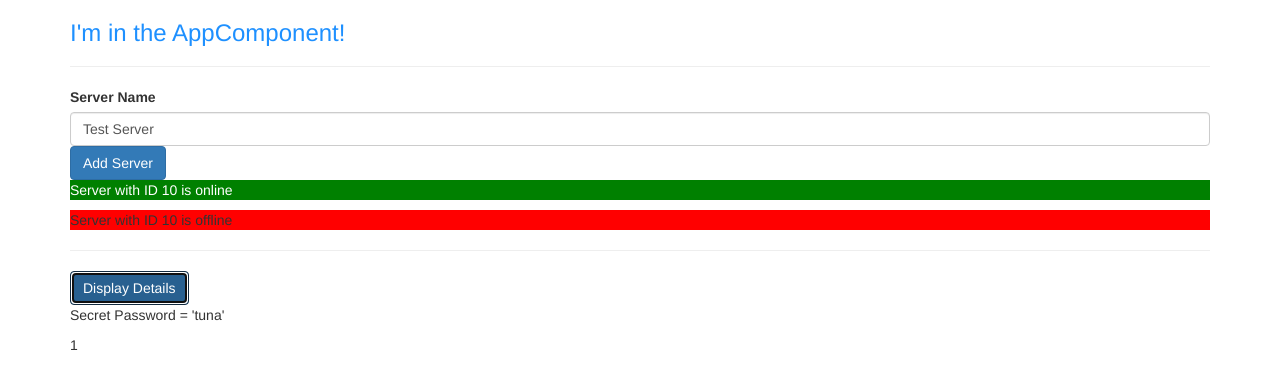
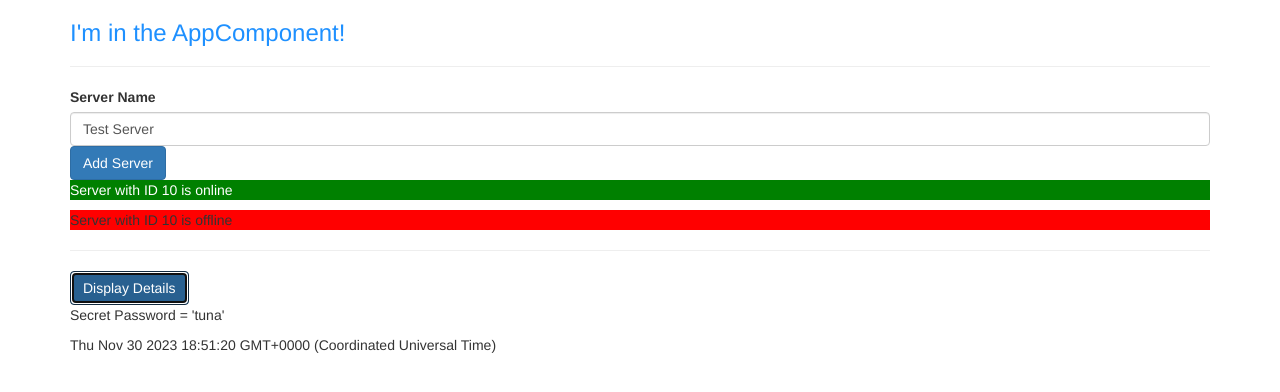
Before and after one commit to shoshana-levitt/udemy-angular-app, an Angular app: page / in a window 1280 px wide. Both pictures are taken after a click on the button "Display Details". Shown: the top 392 px of the page. Built offline with nearby package versions, Linux system fonts and the light colour scheme.

Commit message:
extract index in ngFor

```diff
--- a/src/app/servers/servers.component.html
+++ b/src/app/servers/servers.component.html
@@ -19,9 +19,9 @@
 </button>
 <p *ngIf="details">Secret Password = 'tuna'</p>
 <p
-  *ngFor="let count of detailsClickCount"
-  [ngStyle]="{ backgroundColor: count > 4 ? 'blue' : 'initial' }"
-  [ngClass]="{ 'white-text': count > 4 }"
+  *ngFor="let count of detailsClickCount; let i = index"
+  [ngStyle]="{ backgroundColor: i >= 4 ? 'blue' : 'initial' }"
+  [ngClass]="{ 'white-text': i >= 4 }"
 >
   {{ count }}
 </p>
--- a/src/app/servers/servers.component.ts
+++ b/src/app/servers/servers.component.ts
@@ -39,7 +39,8 @@ export class ServersComponent implements OnInit {
   }
   onToggleDetails() {
     this.details = !this.details;
-    let num = this.detailsClickCount.length + 1;
-    this.detailsClickCount.push(num);
+    // let num = this.detailsClickCount.length + 1;
+    // this.detailsClickCount.push(num);
+    this.detailsClickCount.push(Date());
   }
 }
```
